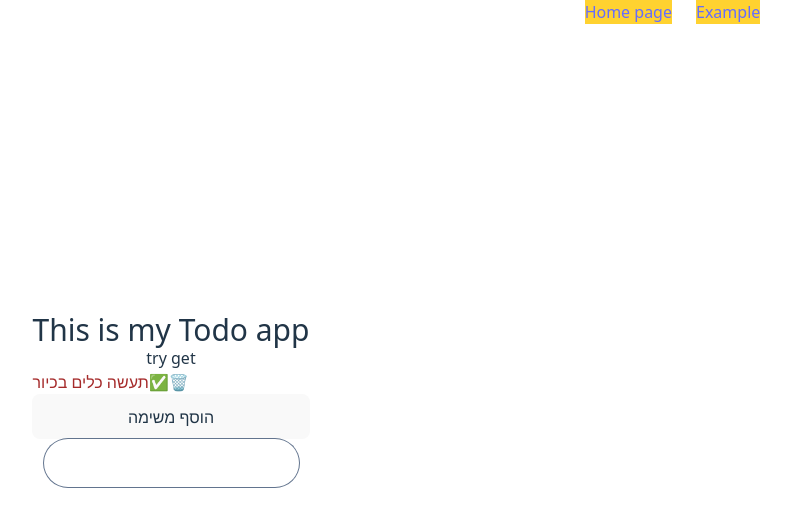
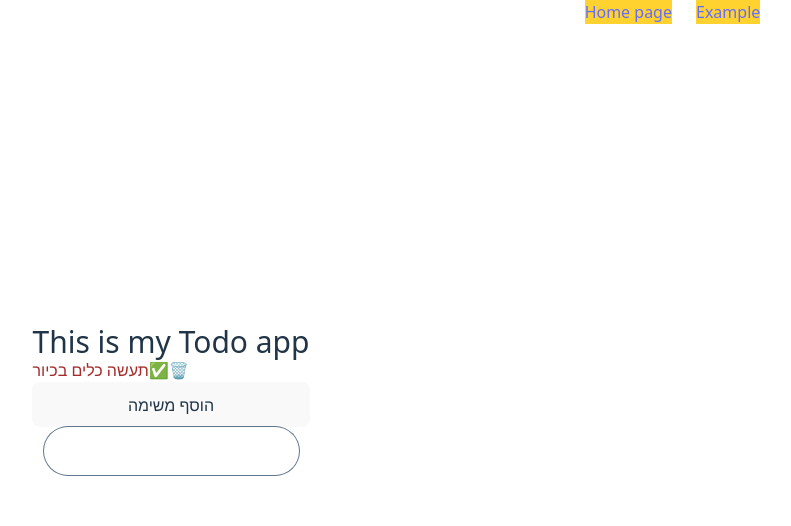
Before and after one commit to ChenPeleg/my-todo-app, a React (Vite) app: page /home in a window 1280 px wide. Shown: the top 526 px of the page, without its empty margins (469-1260 px from the left). Built offline with nearby package versions, Linux system fonts and the light colour scheme.

Commit message:
Remove unused GetRequest component from HomePage

```diff
--- a/src/pages/HomePage.jsx
+++ b/src/pages/HomePage.jsx
@@ -23,7 +23,6 @@ export function HomePage() {
     <>
       <div className='flex flex-col'>
       <MyHeader/>
-      <GetRequest/>
            {
             todos.map(
               (todo) =>
```
